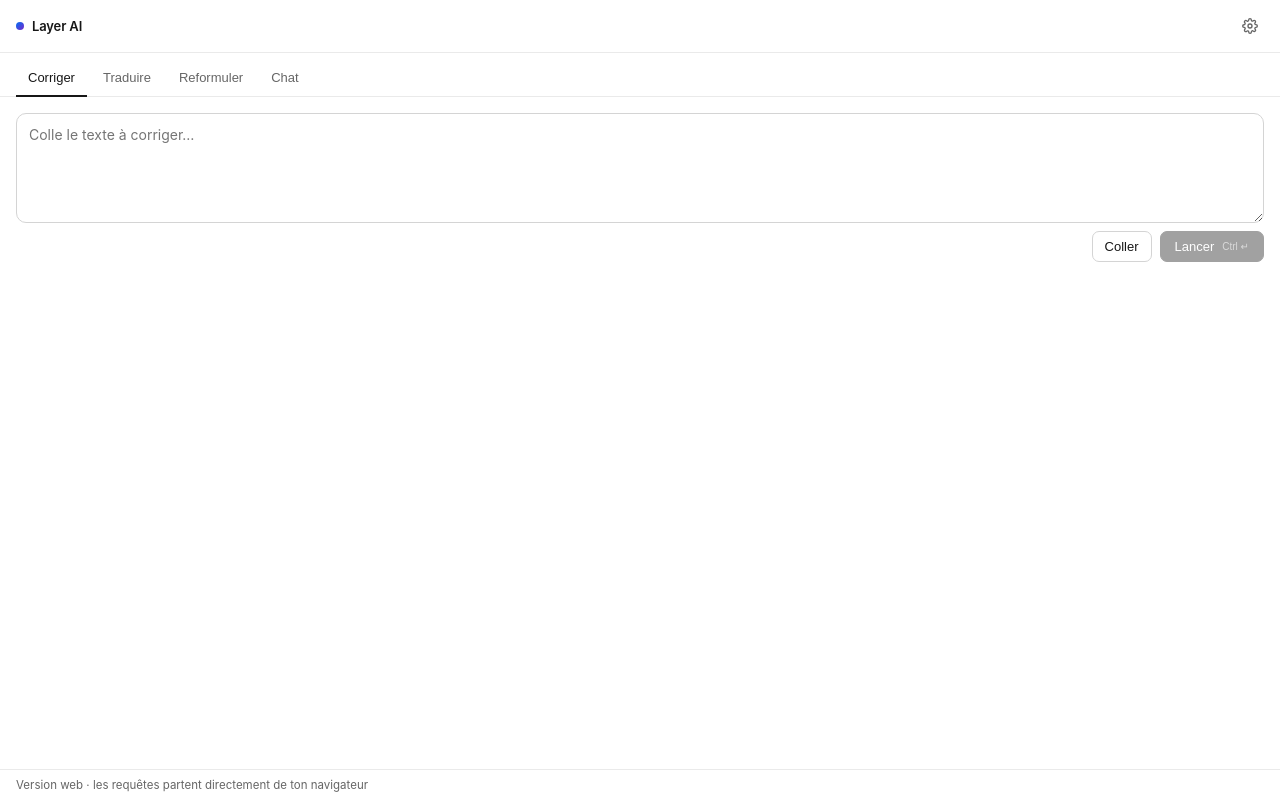
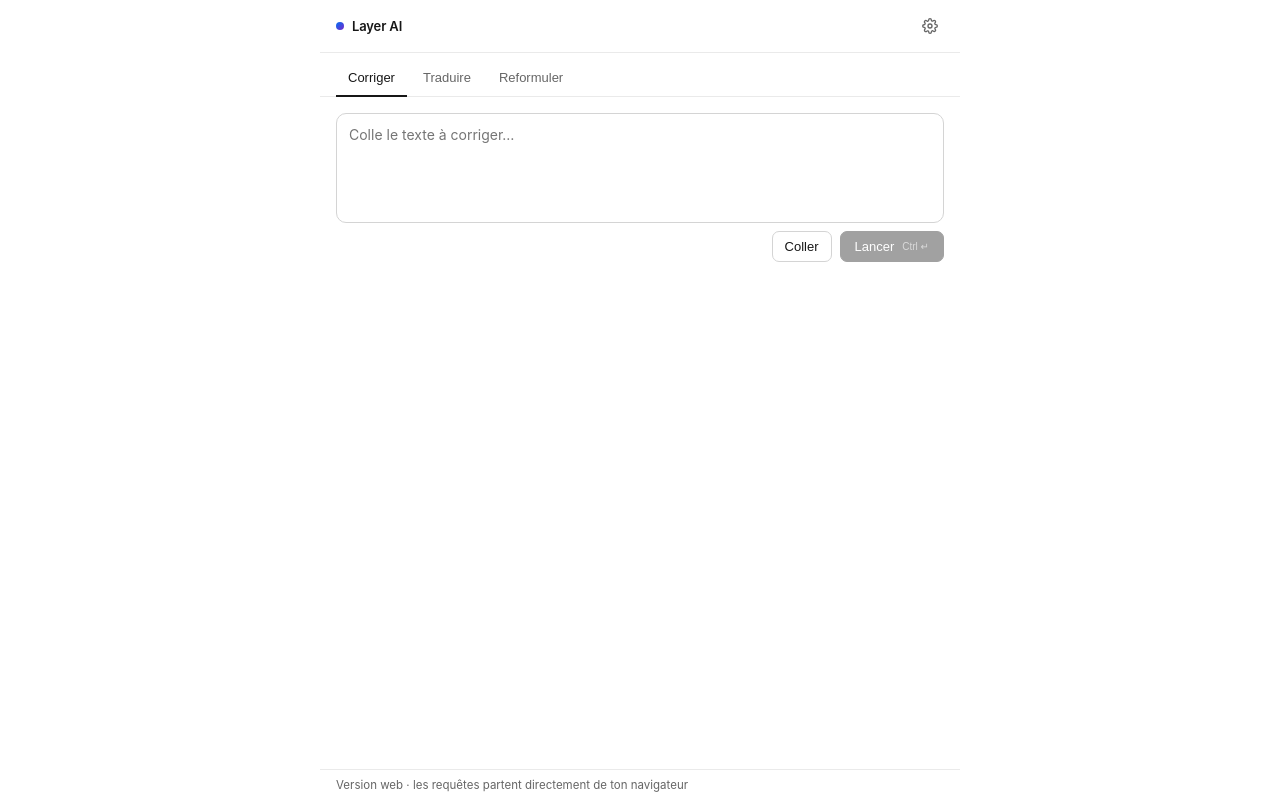
Before and after one commit to johndoe-amsa/Layer-AI, a React (Vite) app: page / in a window 1280 px wide. Built offline with nearby package versions, Linux system fonts and the light colour scheme.

Commit message:
Réduit la largeur sur desktop, zone de texte auto-adaptative, suppression de l'onglet Chat

```diff
--- a/src/App.tsx
+++ b/src/App.tsx
@@ -19,6 +19,15 @@ export default function App() {
   useEffect(() => {
     initDesktop(() => inputRef.current?.focus());
   }, []);
+
+  // Adapte automatiquement la hauteur de la zone de texte à son contenu,
+  // dans la limite de la max-height CSS (au-delà, la zone devient scrollable).
+  useEffect(() => {
+    const el = inputRef.current;
+    if (!el) return;
+    el.style.height = "auto";
+    el.style.height = `${el.scrollHeight}px`;
+  }, [input]);
 
   useEffect(() => {
     const onKey = (e: KeyboardEvent) => {
--- a/src/lib/tasks.ts
+++ b/src/lib/tasks.ts
@@ -29,10 +29,4 @@ export const TASKS: Task[] = [
       "Tu es un assistant de rédaction. Reformule le texte fourni pour le rendre plus clair, fluide et professionnel, dans sa langue d'origine, sans en changer le sens ni la longueur de manière significative. Réponds UNIQUEMENT avec le texte reformulé, sans commentaire ni guillemets.",
     placeholder: "Colle le texte à reformuler…",
   },
-  {
-    id: "chat",
-    label: "Chat",
-    system: "Tu es un assistant utile et concis. Réponds dans la langue de l'utilisateur.",
-    placeholder: "Pose une question…",
-  },
 ];
--- a/src/styles.css
+++ b/src/styles.css
@@ -32,6 +32,9 @@ body {
 
 .app {
   height: 100%;
+  width: 100%;
+  max-width: 640px;
+  margin: 0 auto;
   display: flex;
   flex-direction: column;
 }
@@ -126,7 +129,9 @@ body {
 textarea {
   width: 100%;
   min-height: 110px;
-  resize: vertical;
+  max-height: 260px;
+  resize: none;
+  overflow-y: auto;
   padding: 12px;
   border: 1px solid var(--border-strong);
   border-radius: var(--radius);
```
